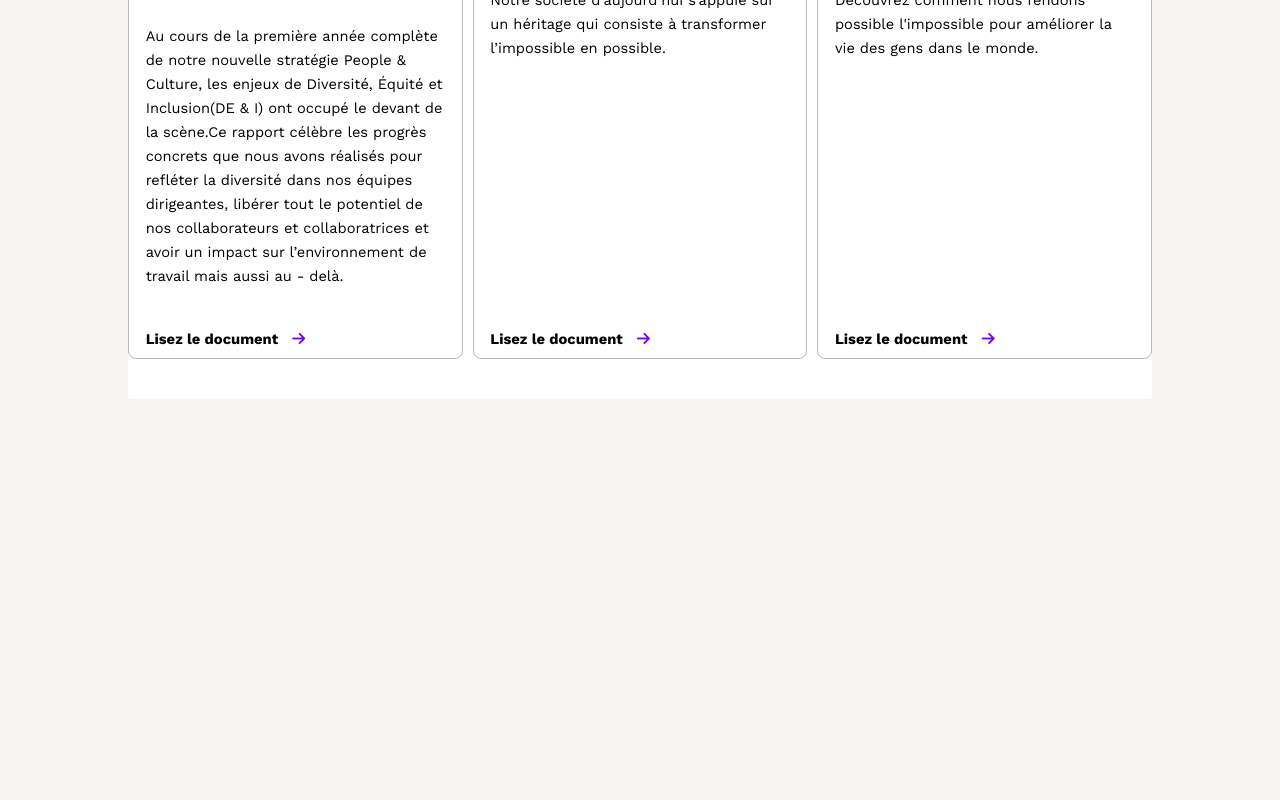
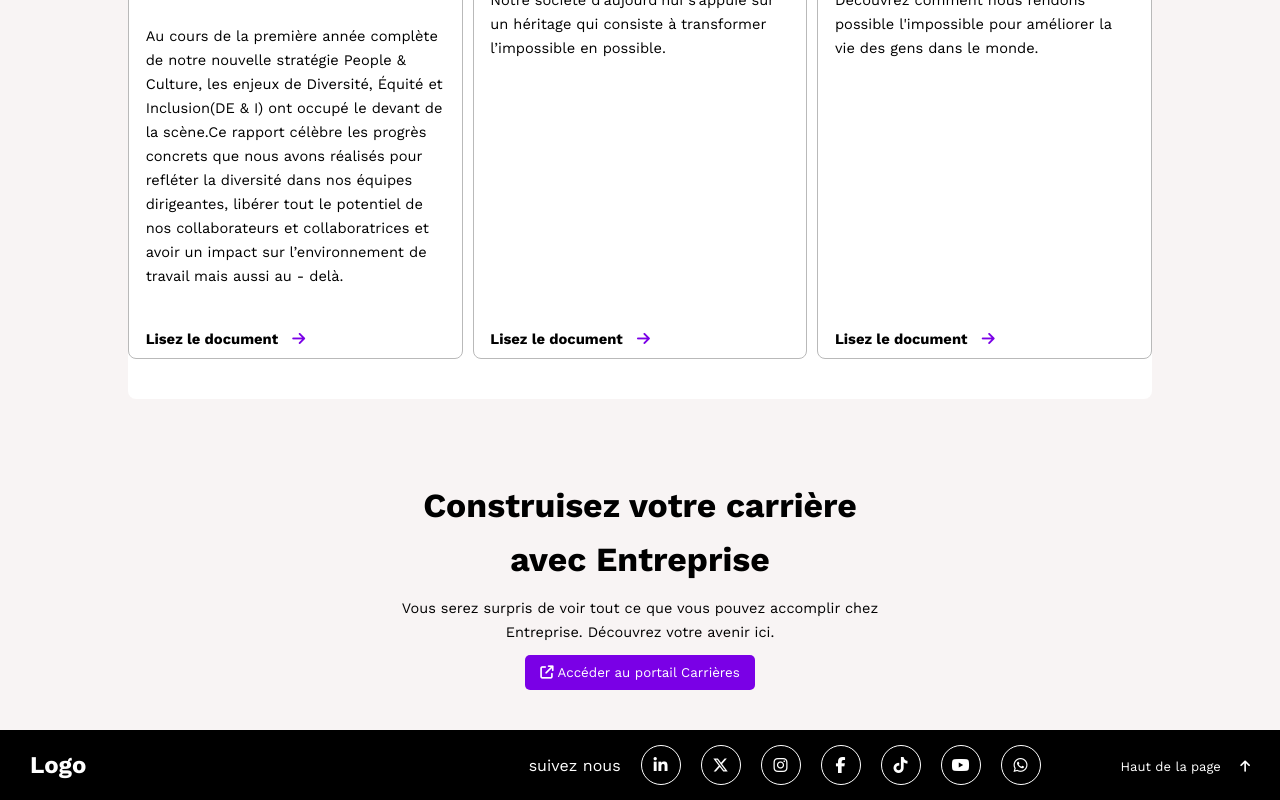
Before and after one commit to FyasserF/void-test, a React (Vite) app: page / in a window 1280 px wide. Shown: the part 5604-6404 px from the top of the page. Before the commit the page ends 6043 px from the top, so only its background shows below. Built offline with nearby package versions, Linux system fonts and the light colour scheme.

Commit message:
Adding Pre Footer

```diff
--- a/src/App.jsx
+++ b/src/App.jsx
@@ -1,7 +1,9 @@
-import { Routes, Route } from "react-router-dom"
+// import { Routes, Route } from "react-router-dom"
 import NavBar from "./components/NavBar/NavBar"
 import Hero from "./components/Hero/Hero"
 import Main from "./components/Main/Main"
+import PreFooter from "./components/PreFooter/PreFooter"
+import Footer from "./components/Footer/Footer"
 
 export default function App() {
   return (
@@ -9,8 +11,11 @@ export default function App() {
       <NavBar />
       <Hero />
       <Main />
+      <PreFooter />
+      <Footer />
+
+
       {/* <Routes>
-
       </Routes> */}
     </>
   )
--- /dev/null
+++ b/src/components/Footer/Footer.css
@@ -0,0 +1,54 @@
+.Footer {
+    .top {
+        background-color: black;
+        display: flex;
+        align-items: center;
+        justify-content: space-between;
+        padding: 15px 30px;
+        color: white;
+
+        .right {
+            display: flex;
+            align-items: center;
+            gap: 80px;
+
+            .links {
+                display: flex;
+                align-items: center;
+                gap: 20px;
+
+                i {
+                    border: 1px solid white;
+                    height: 40px;
+                    width: 40px;
+                    display: flex;
+                    justify-content: center;
+                    align-items: center;
+                    border-radius: 50%;
+                    transition: .4s;
+                    cursor: pointer;
+
+                    &:hover {
+                        background-color: white;
+                        color: black;
+                    }
+                }
+            }
+
+            .hautPage {
+                a {
+                    text-decoration: none;
+                    color: white;
+                    font-size: 13px;
+                    font-weight: 400;
+
+                    i {
+                        margin-left: 15px;
+                    }
+                }
+
+            }
+        }
+
+    }
+}
--- /dev/null
+++ b/src/components/Footer/Footer.jsx
@@ -0,0 +1,29 @@
+import './Footer.css'
+
+export default function Footer() {
+    return (
+        <div className="Footer">
+            <div className="top">
+                <div className="logo">
+                    <h2>Logo</h2>
+                </div>
+                <div className="right">
+                    <div className="links">
+                        <span>suivez nous</span>
+                        <i className="fa-brands fa-linkedin-in"></i>
+                        <i className="fa-brands fa-x-twitter"></i>
+                        <i className="fa-brands fa-instagram"></i>
+                        <i className="fa-brands fa-facebook-f"></i>
+                        <i className="fa-brands fa-tiktok"></i>
+                        <i className="fa-brands fa-youtube"></i>
+                        <i className="fa-brands fa-whatsapp"></i>
+
+                    </div>
+                    <div className="hautPage">
+                        <a href='#'>Haut de la page <i className="fa-solid fa-arrow-up"></i></a>
+                    </div>
+                </div>
+            </div>
+        </div>
+    )
+}
--- a/src/components/Main/Main.css
+++ b/src/components/Main/Main.css
@@ -7,4 +7,5 @@
     display: flex;
     flex-direction: column;
     gap: 100px;
+    border-radius: 8px;
 }
--- /dev/null
+++ b/src/components/PreFooter/PreFooter.css
@@ -0,0 +1,35 @@
+.PreFooter {
+    width: 40%;
+    margin: 0 auto;
+    text-align: center;
+    display: flex;
+    flex-direction: column;
+    align-items: center;
+    gap: 10px;
+    padding: 40px 0;
+
+    h2 {
+        font-size: 33.75px;
+        font-weight: 700;
+        line-height: 54px;
+    }
+
+    p {
+        font-size: 14.5px;
+        line-height: 24px;
+    }
+
+    button {
+        background-color: var(--main-color);
+        color: white;
+        padding: 10px 15px;
+        border: 0;
+        cursor: pointer;
+        transition: .4s;
+        border-radius: 5px;
+
+        &:hover {
+            opacity: .7;
+        }
+    }
+}
--- /dev/null
+++ b/src/components/PreFooter/PreFooter.jsx
@@ -0,0 +1,11 @@
+import './PreFooter.css'
+
+export default function PreFooter() {
+    return (
+        <div className="PreFooter">
+            <h2>Construisez votre carrière avec Entreprise</h2>
+            <p>Vous serez surpris de voir tout ce que vous pouvez accomplir chez Entreprise. Découvrez votre avenir ici.</p>
+            <button><i className="fa-solid fa-arrow-up-right-from-square"></i> Accéder au portail Carrières</button>
+        </div>
+    )
+}
--- a/src/index.css
+++ b/src/index.css
@@ -6,12 +6,15 @@
     padding: 0;
     box-sizing: border-box;
     font-family: "Work Sans", sans-serif;
+    scroll-behavior: smooth;
     /* font-family: "Roboto Mono", monospace; */
 }
 
 :root {
     --main-color: #7A00E6;
 }
-body{
-    background-color:#f8f4f4;
+
+body {
+    background-color: #f8f4f4;
+
 }
```
Also changed, not shown: src/components/Main/Section/SectionOne/SectionOne.jsx (+0 -46 lines), 1 other file (tests, documents, lock files or other folders).
